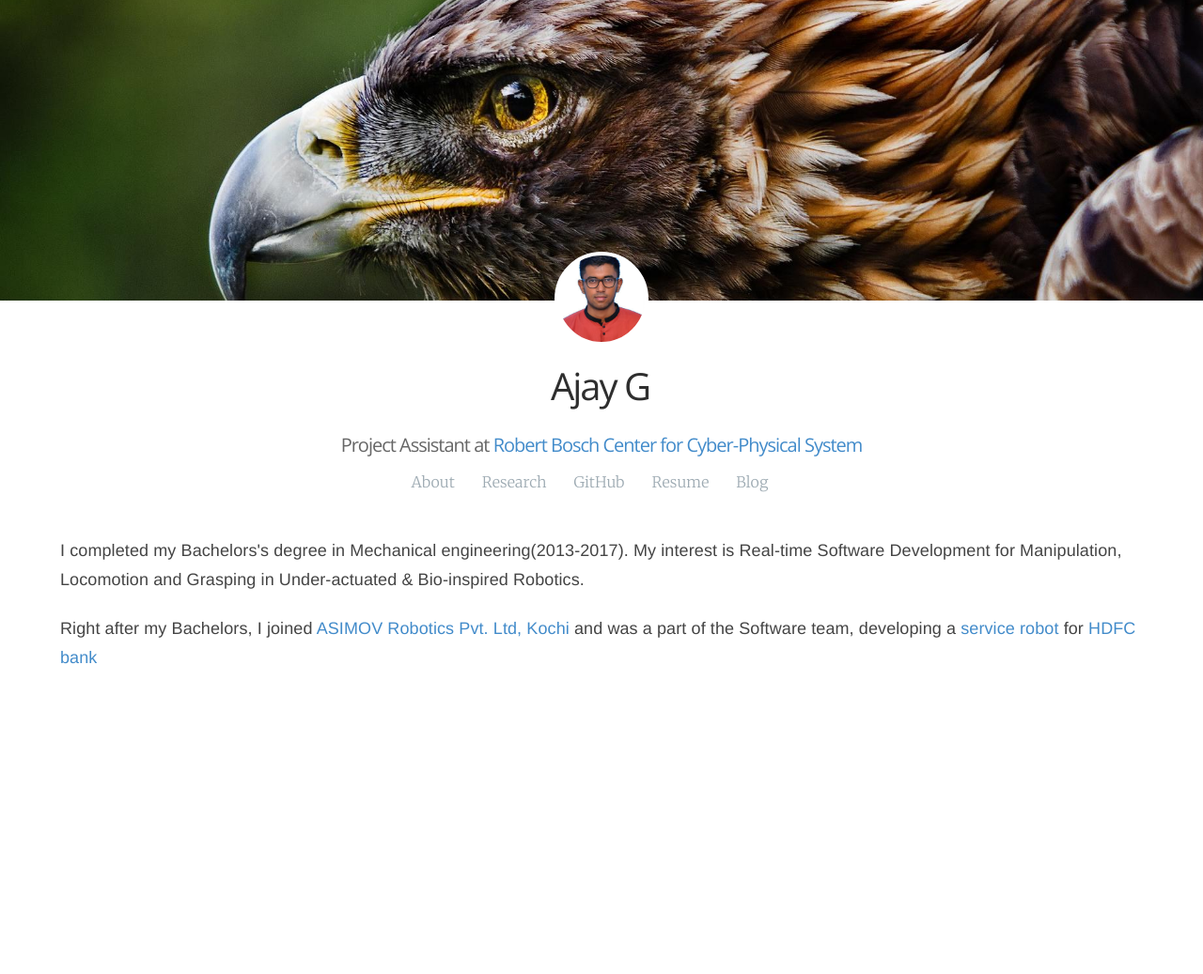
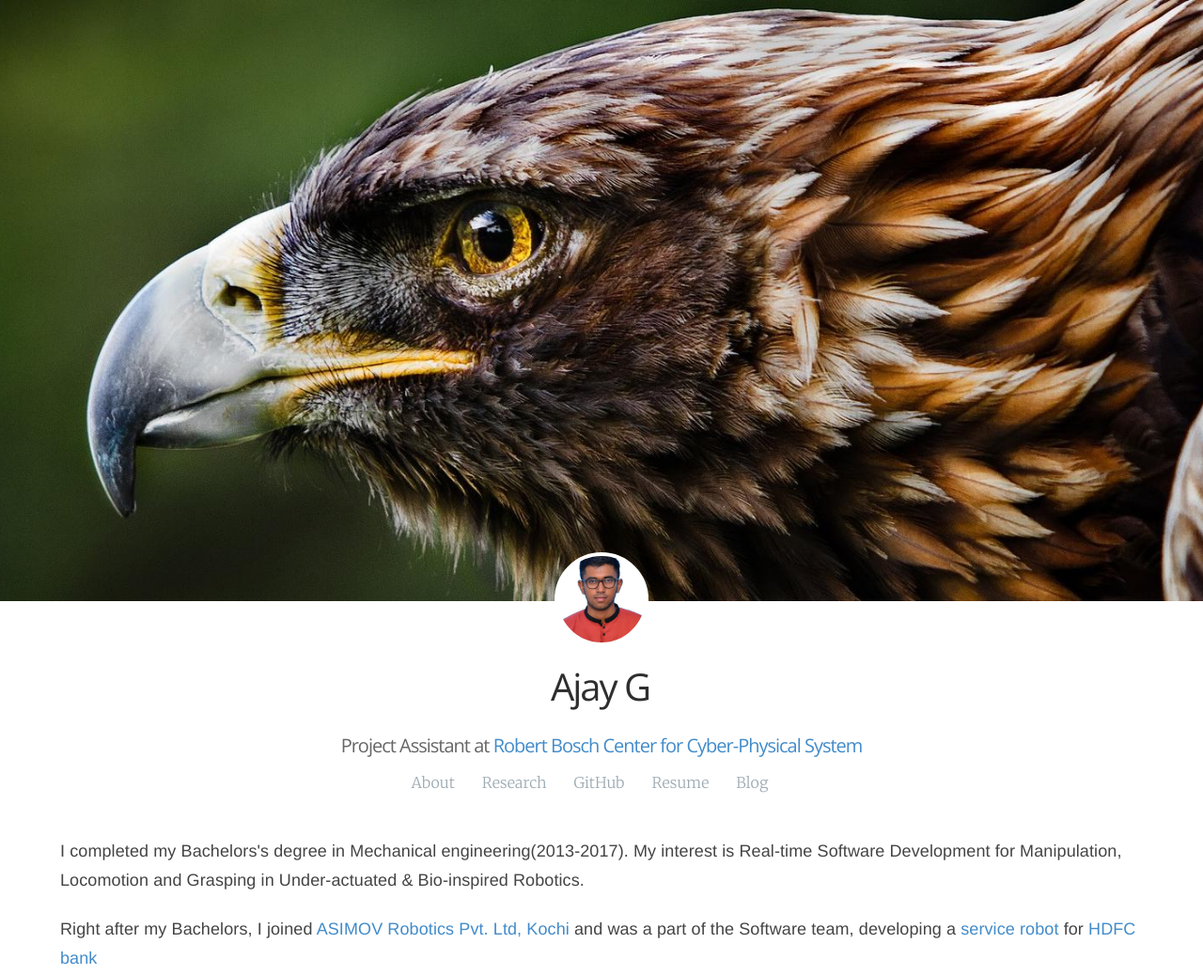
Before and after one commit to ajaygunalan/ajaygunalan.github.io, a Jekyll site: the page built from index.html, in a window 1280 px wide. Shown: the whole page at 94% size. Built offline with Jekyll 4.4.1, drawn with Linux system fonts in a browser that asks for light colours; some web fonts are replaced; before the commit the page ends 900 px from its top, so only the background shows below that.

Commit message:
Update author.scss

```diff
--- a/_sass/author.scss
+++ b/_sass/author.scss
@@ -1,5 +1,5 @@
 .author-cover {
-    height: 32rem;
+    height:64rem;
     background-size: cover;
     background-position: center;
     background-repeat: no-repeat;
```
